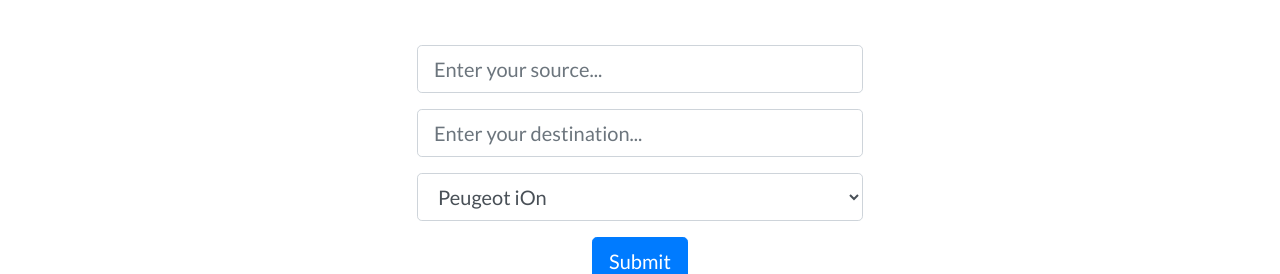
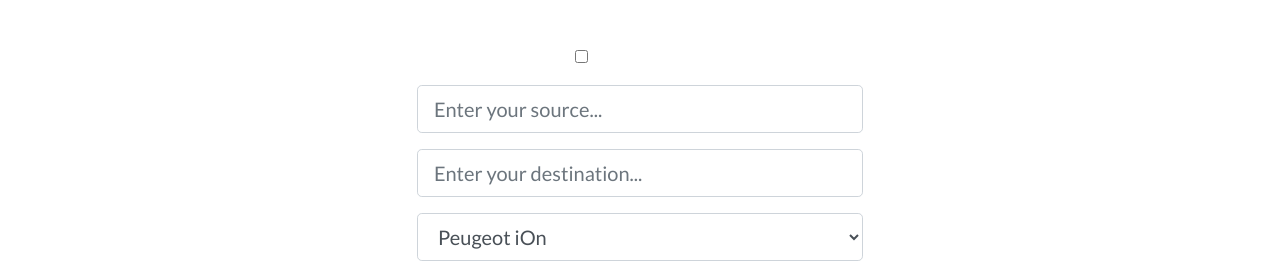
Before and after one commit to TimothyV97/HackDavis2019, a website: page index.html in a window 1280 px wide. Shown: the part 309-583 px from the top of the page. Drawn offline with Linux system fonts and the light colour scheme.

Commit message:
Added checkbox

```diff
--- a/index.html
+++ b/index.html
@@ -47,6 +47,9 @@
         <div class="col-md-10 col-lg-8 col-xl-7 mx-auto">
           <form class="form-horizontal">
             <div class="form-group" align="center">
+              <input type="checkbox" name="myLocation" id ="myLocation" onclick="useMyLocation()"> Use my Location</input>
+            </div>
+            <div class="form-group" align="center" id = "sourceDest">
               <div class="col-12 col-md-9 mb-2 mb-md-0">
                 <input type="text" name = "source" id = "source" class="form-control form-control-lg" placeholder="Enter your source...">
               </div>
--- a/js/formula.js
+++ b/js/formula.js
@@ -60,3 +60,13 @@
       select.options[select.options.length] = new Option(index, myobject[index]);
   }
 }
+
+function useMyLocation() {
+  if(document.getElementById("myLocation").checked == true) {
+    document.getElementById("sourceDest").innerHTML = "<p></p>";
+    //$("#sourceDest").remove();
+  }
+  else {
+    document.getElementById("sourceDest").innerHTML = "<div class=\"col-12 col-md-9 mb-2 mb-md-0\"\><input type=\"text\" name = \"source\" id = \"source\" class=\"form-control form-control-lg\" placeholder=\"Enter your source...\"\></div>";
+  }
+}
```
